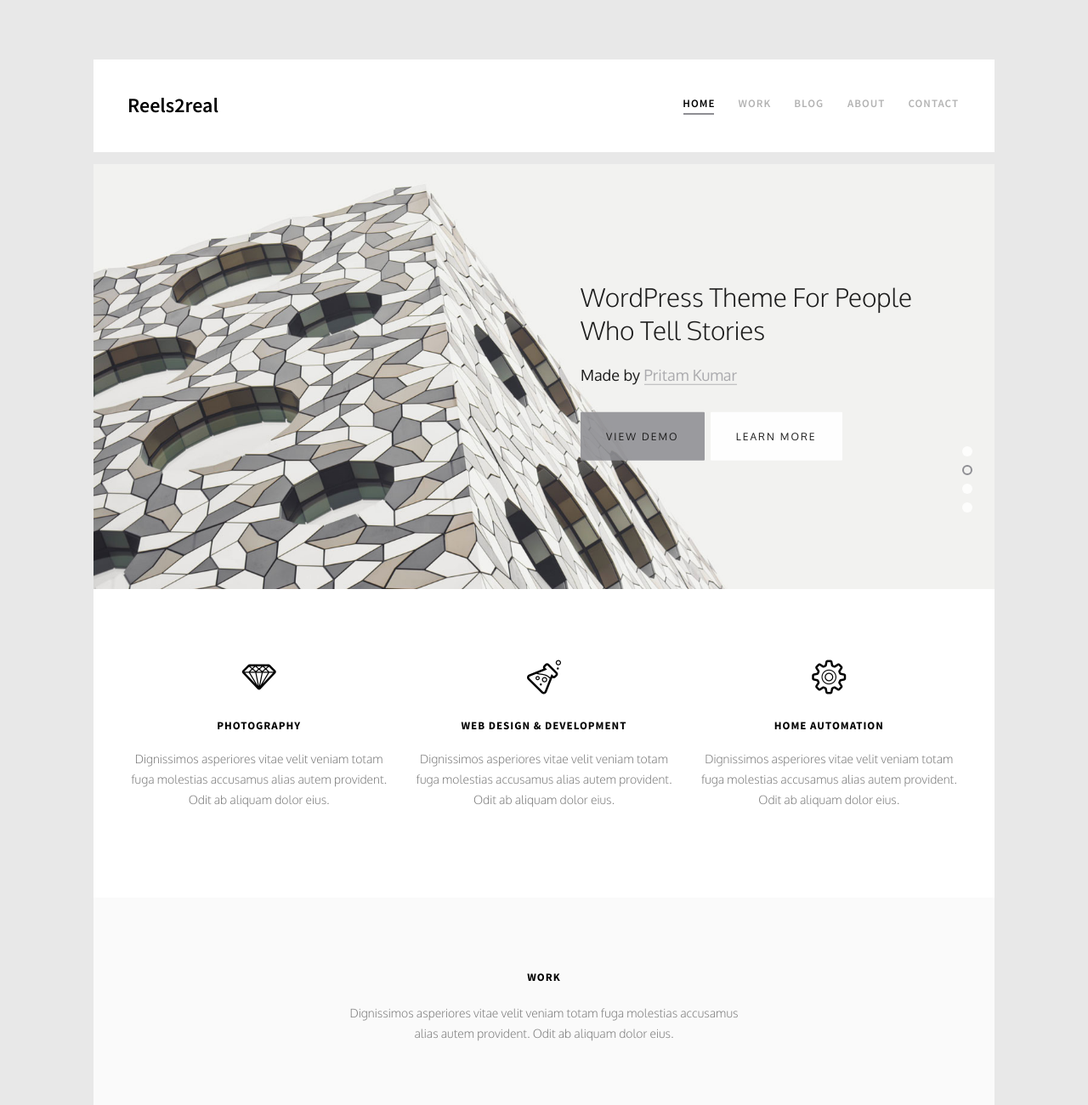
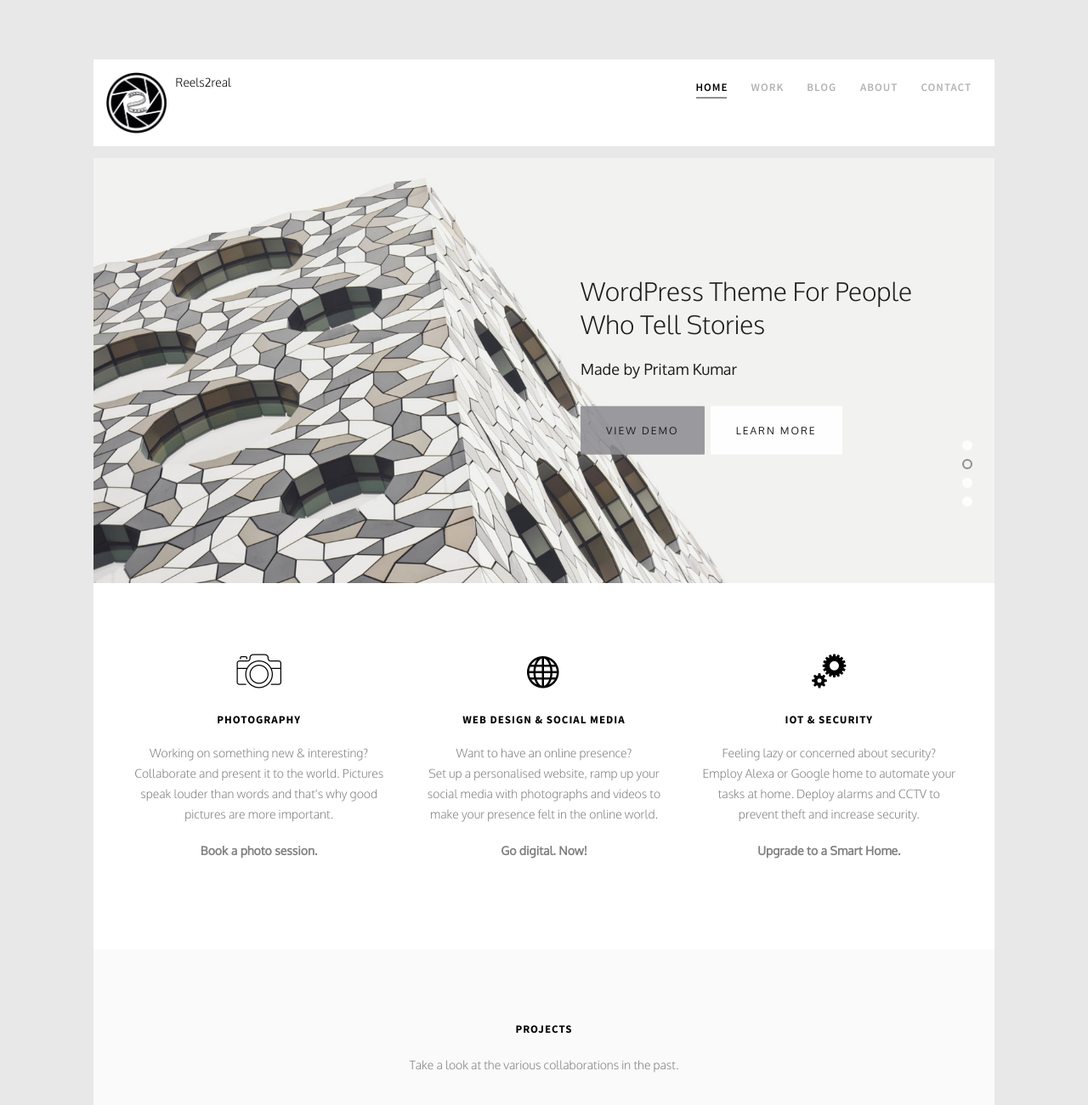
Before and after one commit to reels2real/reels2real.github.io, a plain HTML site: page index.html in a window 1280 px wide. Shown: the top 1300 px of the page at 85% size. Drawn offline with Linux system fonts and the light colour scheme; files whose address does not match are found by name.

Commit message:
updated homepage

```diff
--- a/index.html
+++ b/index.html
@@ -68,10 +68,13 @@
 		<div class="container-wrap">
 			<div class="top-menu">
 				<div class="row">
-					<div class="col-xs-2">
-						<div id="fh5co-logo"><a href="index.html">Reels2real</a></div>
+					<div class="col-xs-3">
+						<div>
+							<a href="index.html"><img src="images/reels2real-logo.png" style="float:left" height="72px" alt="Reels2real">
+							Reels2real</a>
+						</div>
 					</div>
-					<div class="col-xs-10 text-right menu-1">
+					<div class="col-xs-9 text-right menu-1">
 						<ul>
 							<li class="active"><a href="index.html">Home</a></li>
 							<li><a href="work.html">Work</a></li>
@@ -80,7 +83,7 @@
 								<ul class="dropdown">
 									<li><a href="#">Photography</a></li>
 									<li><a href="#">Web Design</a></li>
-									<li><a href="#">Home Automation</a></li>
+									<li><a href="#">IOT/Home Automation</a></li>
 									<li><a href="#">App Development</a></li>
 								</ul>
 							</li>
@@ -104,7 +107,7 @@
 				   			<div class="col-md-6 col-md-offset-3 col-md-pull-3 slider-text">
 				   				<div class="slider-text-inner">
 				   					<h1>Not Every Project Needs To Be Perfect</h1>
-										<h2>Made by <a href="http://freehtml5.co/" target="_blank">Pritam Kumar</a></h2>
+										<h2>By Pritam Kumar</h2>
 										<p><a class="btn btn-primary btn-demo" href="#"></i> View Demo</a> <a class="btn btn-primary btn-learn">Learn More</a></p>
 				   				</div>
 				   			</div>
@@ -118,7 +121,7 @@
 				   			<div class="col-md-6 col-md-offset-3 col-md-push-3 slider-text">
 				   				<div class="slider-text-inner">
 				   					<h1>WordPress Theme For People Who Tell Stories</h1>
-										<h2>Made by <a href="http://freehtml5.co/" target="_blank">Pritam Kumar</a></h2>
+										<h2>Made by Pritam Kumar</h2>
 										<p><a class="btn btn-primary btn-demo" href="#"></i> View Demo</a> <a class="btn btn-primary btn-learn">Learn More</a></p>
 				   				</div>
 				   			</div>
@@ -132,7 +135,7 @@
 				   			<div class="col-md-6 col-md-offset-3 slider-text">
 				   				<div class="slider-text-inner text-center">
 				   					<h1>What Would You Like To Learn?</h1>
-										<h2>Made by <a href="http://freehtml5.co/" target="_blank">Pritam Kumar</a></h2>
+										<h2>Made by Pritam Kumar</h2>
 										<p><a class="btn btn-primary btn-demo" href="#"></i> View Demo</a> <a class="btn btn-primary btn-learn">Learn More</a></p>
 				   				</div>
 				   			</div>
@@ -146,7 +149,7 @@
 				   			<div class="col-md-6 col-md-offset-3 col-md-push-3 slider-text">
 				   				<div class="slider-text-inner">
 				   					<h1>I Love to Tell My Story</h1>
-										<h2>Made by <a href="http://freehtml5.co/" target="_blank">Pritam Kumar</a></h2>
+										<h2>Made by Pritam Kumar</h2>
 										<p><a class="btn btn-primary btn-demo" href="#"></i> View Demo</a> <a class="btn btn-primary btn-learn">Learn More</a></p>
 				   				</div>
 				   			</div>
@@ -158,36 +161,43 @@
 		</aside>
 		<div id="fh5co-services">
 			<div class="row">
-				<div class="col-md-4 text-center animate-box">
+				<div class="col-md-4 animate-box">
 					<div class="services">
 						<span class="icon">
-							<i class="icon-diamond"></i>
+							<i class="icon-camera text-center"></i>
 						</span>
-						<div class="desc">
-							<h3><a href="#">Photography</a></h3>
-							<p>Dignissimos asperiores vitae velit veniam totam fuga molestias accusamus alias autem provident. Odit ab aliquam dolor eius.</p>
+						<div class="desc text-center">
+							<h3><a href="#" >Photography</a></h3>
+							<div>Working on something new & interesting?</div>
+								<p>Collaborate and present it to the world. Pictures speak louder than words and that's why good pictures are more important.</p>
+								<div><b>Book a photo session.</b></div>
+							</p>
 						</div>
 					</div>
 				</div>
-				<div class="col-md-4 text-center animate-box">
+				<div class="col-md-4 animate-box">
 					<div class="services">
 						<span class="icon">
-							<i class="icon-lab2"></i>
+							<i class="icon-sphere"></i>
 						</span>
-						<div class="desc">
-							<h3><a href="#">Web Design & Development</a></h3>
-							<p>Dignissimos asperiores vitae velit veniam totam fuga molestias accusamus alias autem provident. Odit ab aliquam dolor eius.</p>
+						<div class="desc text-center">
+							<h3><a href="#">Web Design & Social Media</a></h3>
+							<div>Want to have an online presence?</div>
+							<p>Set up a personalised website, ramp up your social media with photographs and videos to make your presence felt in the online world.</p>
+							<div><b>Go digital. Now!</b></div>
 						</div>
 					</div>
 				</div>
-				<div class="col-md-4 text-center animate-box">
+				<div class="col-md-4 animate-box">
 					<div class="services">
 						<span class="icon">
-							<i class="icon-settings"></i>
+							<i class="icon-cogs"></i>
 						</span>
-						<div class="desc">
-							<h3><a href="#">Home Automation</a></h3>
-							<p>Dignissimos asperiores vitae velit veniam totam fuga molestias accusamus alias autem provident. Odit ab aliquam dolor eius.</p>
+						<div class="desc text-center">
+							<h3><a href="#">IoT & Security</a></h3>
+							<div>Feeling lazy or concerned about security?</div>
+								<p>Employ Alexa or Google home to automate your tasks at home. Deploy alarms and CCTV to prevent theft and increase security.</p>
+								<div><b>Upgrade to a Smart Home.</b></div>
 						</div>
 					</div>
 				</div>
@@ -197,8 +207,8 @@
 		<div id="fh5co-work" class="fh5co-light-grey">
 			<div class="row animate-box">
 				<div class="col-md-6 col-md-offset-3 text-center fh5co-heading">
-					<h2>Work</h2>
-					<p>Dignissimos asperiores vitae velit veniam totam fuga molestias accusamus alias autem provident. Odit ab aliquam dolor eius.</p>
+					<h2>Projects</h2>
+					<p>Take a look at the various collaborations in the past.</p>
 				</div>
 			</div>
 			<div class="row">
@@ -312,8 +322,8 @@
 		<footer id="fh5co-footer" role="contentinfo">
 			<div class="row">
 				<div class="col-md-3 fh5co-widget">
-					<h4>About reels2real</h4>
-					<p>From imagination to creation.</p>
+					<h4>Reels2real</h4>
+					<p>Turning imagination to creation.</p>
 				</div>
 				<div class="col-md-3 col-md-push-1">
 					<h4>Latest Posts</h4>
@@ -333,17 +343,17 @@
 						<li><a href="#">Work</a></li>
 						<li><a href="#">Services</a></li>
 						<li><a href="#">Blog</a></li>
-						<li><a href="#">About us</a></li>
+						<li><a href="#">About</a></li>
 					</ul>
 				</div>
 
 				<div class="col-md-3">
 					<h4>Contact Information</h4>
 					<ul class="fh5co-footer-links">
-						<li>198 West 21th Street, <br> Suite 721 New York NY 10016</li>
-						<li><a href="tel://1234567920">+ 1235 2355 98</a></li>
-						<li><a href="mailto:info@yoursite.com">info@yoursite.com</a></li>
-						<li><a href="http://gettemplates.co">gettemplates.co</a></li>
+						<li>A-240, Sector-46, Noida <br>Uttar Pradesh, India 201301</li>
+						<li><a href="tel://+918076805884">+91 8076805884</a></li>
+						<li><a href="mailto:reels2real@gmail.com">reels2real@gmail.com</a></li>
+						<li><a href="https://reels2real.github.io/">reels2real.github.io</a></li>
 					</ul>
 				</div>
 
@@ -352,8 +362,8 @@
 			<div class="row copyright">
 				<div class="col-md-12 text-center">
 					<p>
-						<small class="block">&copy; 2020 reels2real. All Rights Reserved.</small>
-						<small class="block">Designed by <a href="http://freehtml5.co/" target="_blank">Pritam Kumar</a> Demo Images: <a href="http://unsplash.co/" target="_blank">Unsplash</a></small>
+						<small class="block">&copy; 2020 Reels2real. All Rights Reserved.</small>
+						<small class="block">Designed by <a href="https://reels2real.github.io/">Pritam Kumar</a></small>
 					</p>
 					<p>
 						<ul class="fh5co-social-icons">
@@ -361,6 +371,7 @@
 							<li><a href="https://www.facebook.com/reels2real"><i class="icon-facebook"></i></a></li>
 							<li><a href="https://www.youtube.com/channel/UC4ujCtRHw5Kf_2Q130V6Sfg"><i class="icon-youtube"></i></a></li>
 							<li><a href="https://www.instagram.com/reels2real/"><i class="icon-instagram"></i></a></li>
+							<li><a href="https://wa.me/918076805884"><i class="icon-whatsapp"></i></a></li>
 						</ul>
 					</p>
 				</div>
--- a/sass/style.scss
+++ b/sass/style.scss
@@ -187,7 +187,7 @@ h1, h2, h3, h4, h5, h6, figure {
 		margin: 0;
 	}
 	.top-menu{
-		padding: 34px 30px;
+		padding: 15px 15px;
 		@media screen and (max-width: $screen-sm ) {
 			padding: 28px 1em;
 		}
```
Also changed, not shown: css/style.css, images/reels2real-logo.png (added).
